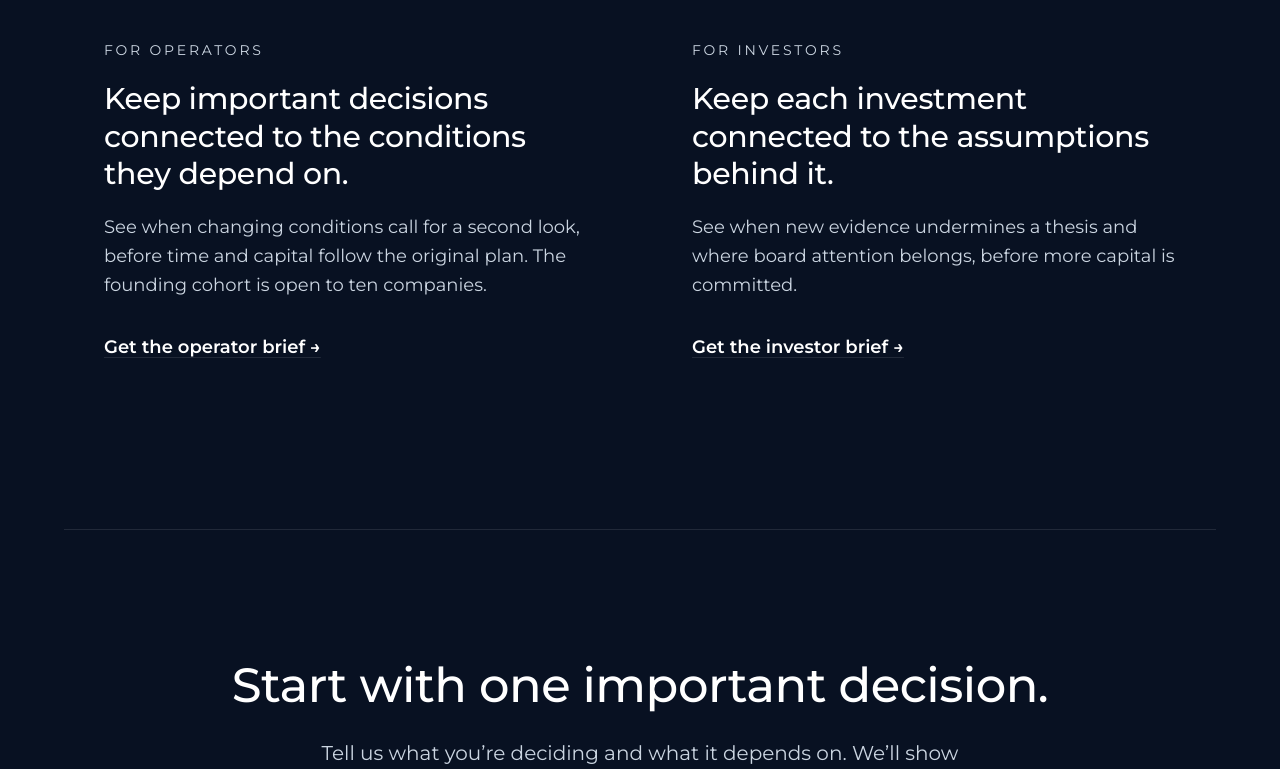
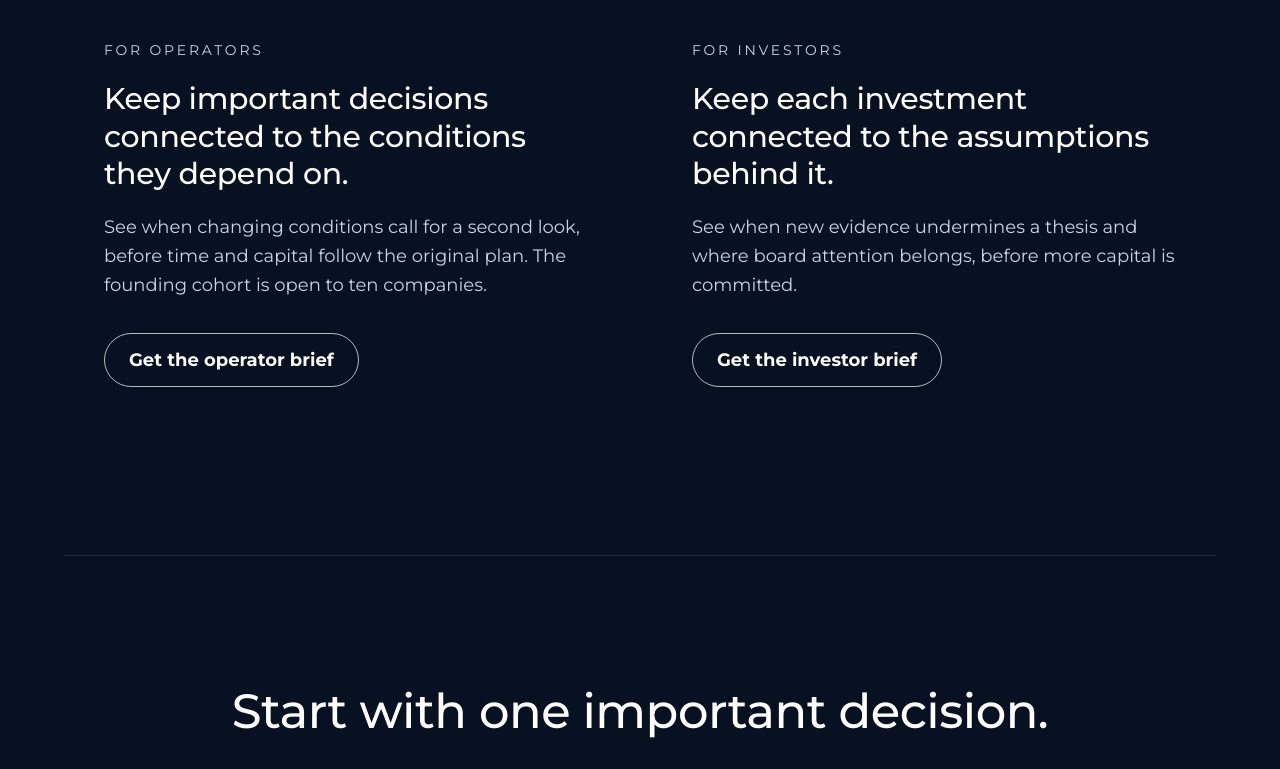
Before and after one commit to Phrona/landing, a Next.js app: page / in a window 1280 px wide. Shown: the part 3885-4654 px from the top of the page. Built offline with nearby package versions, Linux system fonts and the light colour scheme.

Commit message:
Home: the two audience paths end in outline pills, leaving the filled pill for Connect

```diff
--- a/src/app/page.tsx
+++ b/src/app/page.tsx
@@ -238,8 +238,8 @@ export default function Home() {
                 <p className="text-xs sm:text-sm uppercase tracking-[0.2em] text-muted-foreground mb-5">{p.eyebrow}</p>
                 <h3 className="font-heading text-2xl sm:text-3xl font-medium leading-[1.25] mb-5">{p.title}</h3>
                 <p className="text-base sm:text-lg text-muted-foreground leading-relaxed mb-8">{p.body}</p>
-                <span className="mt-auto text-base sm:text-lg font-semibold text-foreground underline decoration-border underline-offset-4 group-hover:decoration-foreground transition-colors">
-                  {p.cta} &rarr;
+                <span className="mt-auto self-start inline-flex items-center justify-center px-6 py-3 border border-foreground/70 rounded-full text-base sm:text-lg font-bold text-foreground group-hover:border-foreground group-hover:shadow-[0_0_20px_rgba(120,180,255,0.40),0_0_44px_rgba(120,180,255,0.22)] transition-shadow">
+                  {p.cta}
                 </span>
               </Link>
             ))}
```
